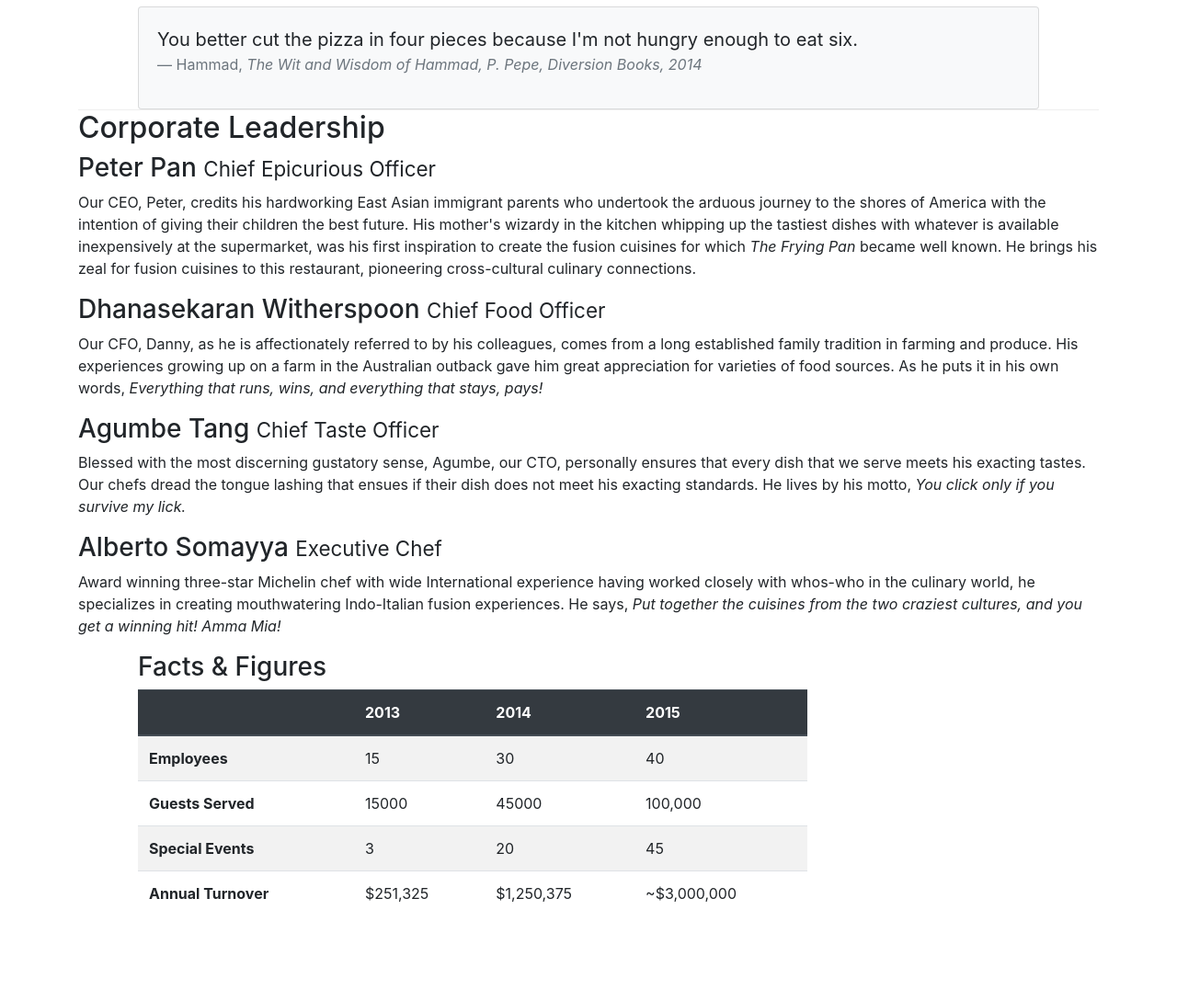
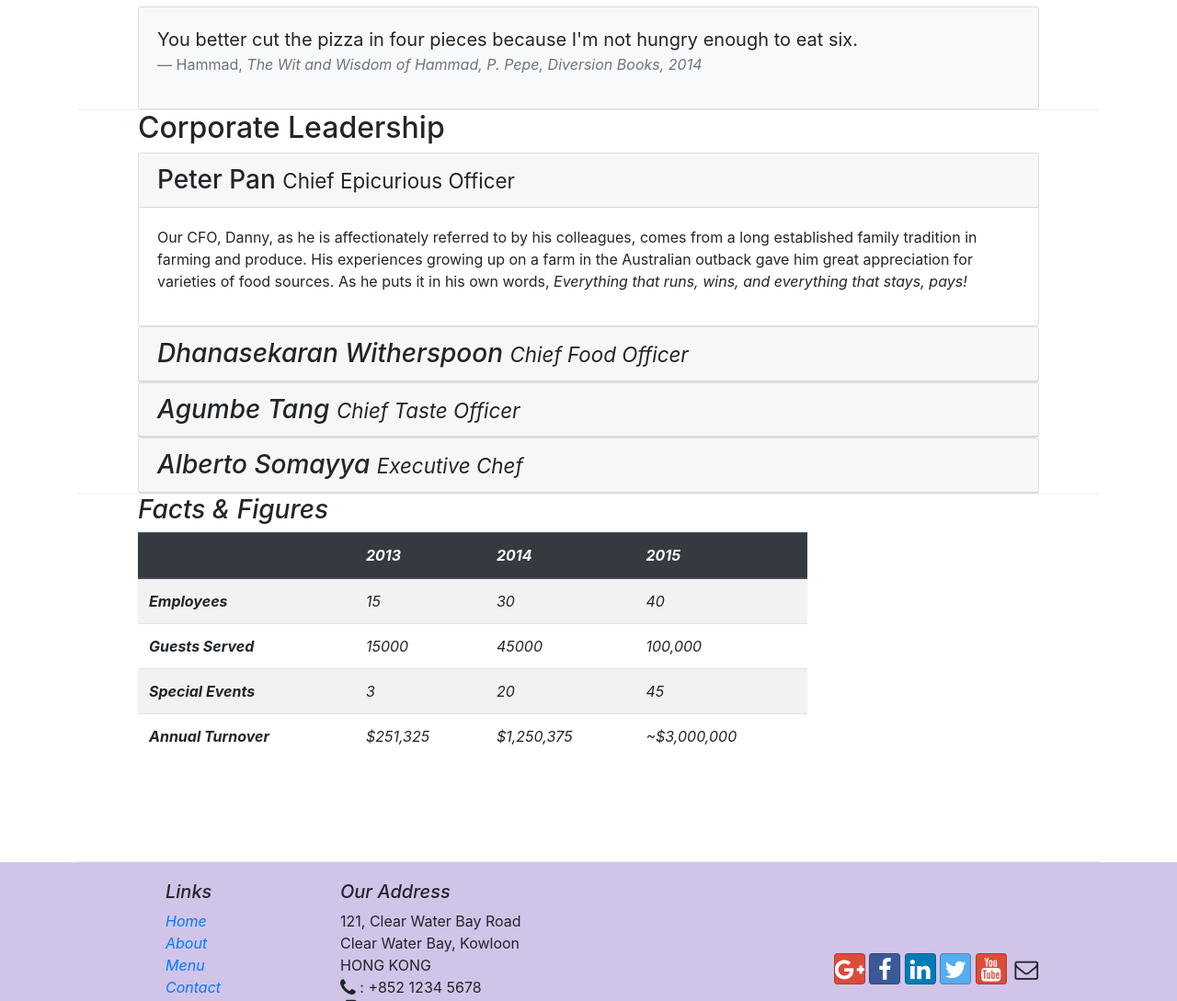
Before and after one commit to iamhammadaali/bootstrap-test, a website: page aboutus.html in a window 1280 px wide. Shown: the part 800-1889 px from the top of the page at 92% size. Drawn offline with nearby package versions, Linux system fonts and the light colour scheme.

Commit message:
Collapse and Accordion

```diff
--- a/aboutus.html
+++ b/aboutus.html
@@ -100,17 +100,68 @@
         </div>
 
 
-        <div class="row">
+        <div class="row row-content">
             <div class="col-auto">
                 <h2>Corporate Leadership</h2>
-                <h3>Peter Pan <small>Chief Epicurious Officer</small></h3>
-                <p class="d-none d-sm-block">Our CEO, Peter, credits his hardworking East Asian immigrant parents who undertook the arduous journey to the shores of America with the intention of giving their children the best future. His mother's wizardy in the kitchen whipping up the tastiest dishes with whatever is available inexpensively at the supermarket, was his first inspiration to create the fusion cuisines for which <em>The Frying Pan</em> became well known. He brings his zeal for fusion cuisines to this restaurant, pioneering cross-cultural culinary connections.</p>
-                <h3>Dhanasekaran Witherspoon <small>Chief Food Officer</small></h3>
-                <p class="d-none d-sm-block">Our CFO, Danny, as he is affectionately referred to by his colleagues, comes from a long established family tradition in farming and produce. His experiences growing up on a farm in the Australian outback gave him great appreciation for varieties of food sources. As he puts it in his own words, <em>Everything that runs, wins, and everything that stays, pays!</em></p>
-                <h3>Agumbe Tang <small>Chief Taste Officer</small></h3>
-                <p class="d-none d-sm-block">Blessed with the most discerning gustatory sense, Agumbe, our CTO, personally ensures that every dish that we serve meets his exacting tastes. Our chefs dread the tongue lashing that ensues if their dish does not meet his exacting standards. He lives by his motto, <em>You click only if you survive my lick.</em></p>
-                <h3>Alberto Somayya <small>Executive Chef</small></h3>
-                <p class="d-none d-sm-block">Award winning three-star Michelin chef with wide International experience having worked closely with whos-who in the culinary world, he specializes in creating mouthwatering Indo-Italian fusion experiences. He says, <em>Put together the cuisines from the two craziest cultures, and you get a winning hit! Amma Mia!</em></p>
+
+                <div id="accordion">
+                    <div class="card">
+                        <div class="card-header" role="tab" id="peterhead">
+                            <h3 class="mb-0">
+                                <a data-toggle="collapse" data-target="#peter">
+                                    Peter Pan <small>Chief Epicurious Officer</small>
+                                </a>
+                            </h3>
+                        </div>
+                        <div class="collapse show" id="peter" data-parent="#accordion">
+                            <div class="card-body">
+                                <p class="d-none d-sm-block">Our CFO, Danny, as he is affectionately referred to by his colleagues, comes from a long established family tradition in farming and produce. His experiences growing up on a farm in the Australian outback gave him great appreciation for varieties of food sources. As he puts it in his own words, <em>Everything that runs, wins, and everything that stays, pays!</p>
+                            </div>
+                        </div>
+                    </div>
+                    <div class="card">
+                            <div class="card-header" role="tab" id="dannyhead">
+                            <h3 class="mb-0">
+                                <a class="collapsed" data-toggle="collapse" data-target="#danny">
+                                    Dhanasekaran Witherspoon <small>Chief Food Officer</small>
+                                </a>
+                            </h3>
+                        </div>
+                        <div class="collapse" id="danny" data-parent="#accordion">
+                            <div class="card-body">
+                                <p class="d-none d-sm-block">Blessed with the most discerning gustatory sense, Agumbe, our CTO, personally ensures that every dish that we serve meets his exacting tastes. Our chefs dread the tongue lashing that ensues if their dish does not meet his exacting standards. He lives by his motto, <em>You click only if you survive my lick.</em></p>
+                            </div>
+                        </div>
+                    </div>
+                    <div class="card">
+                        <div class="card-header" role="tab" id="agumbehead">
+                            <h3 class="mb-0">
+                                <a class="collapsed" data-toggle="collapse" data-target="#agumbe">
+                                    Agumbe Tang <small>Chief Taste Officer</small>
+                                </a>
+                            </h3>
+                        </div>
+                        <div class="collapse" id="agumbe" data-parent="#accordion">
+                            <div class="card-body">
+                                <p class="d-none d-sm-block">Blessed with the most discerning gustatory sense, Agumbe, our CTO, personally ensures that every dish that we serve meets his exacting tastes. Our chefs dread the tongue lashing that ensues if their dish does not meet his exacting standards. He lives by his motto, <em>You click only if you survive my lick.</em></p>
+                            </div>
+                        </div>
+                    </div>
+                    <div class="card">
+                        <div class="card-header" role="tab" id="albertohead">
+                            <h3 class="mb-0">
+                                <a class="collapsed" data-toggle="collapse" data-target="#alberto">
+                                    Alberto Somayya <small>Executive Chef</small>
+                                </a>
+                            </h3>
+                        </div>
+                        <div class="collapse" id="alberto" data-parent="#accordion">
+                            <div class="card-body">
+                                <p class="d-none d-sm-block">Award winning three-star Michelin chef with wide International experience having worked closely with whos-who in the culinary world, he specializes in creating mouthwatering Indo-Italian fusion experiences. He says, <em>Put together the cuisines from the two craziest cultures, and you get a winning hit! Amma Mia!</em></p>
+                            </div>
+                        </div>
+                    </div>
+                </div>
             </div>
        </div>
        <div class="row row-content">
--- a/css/styles.css
+++ b/css/styles.css
@@ -46,3 +46,10 @@ body{
 .navbar-dark{
     background-color: #512DAB;
 }
+
+.tab-content {
+    border-left: 1px solid #ddd;
+    border-right: 1px solid #ddd;
+    border-bottom: 1px solid #ddd;
+    padding: 10px;
+}
```
Also changed, not shown: index.html (+13 -4 lines).
